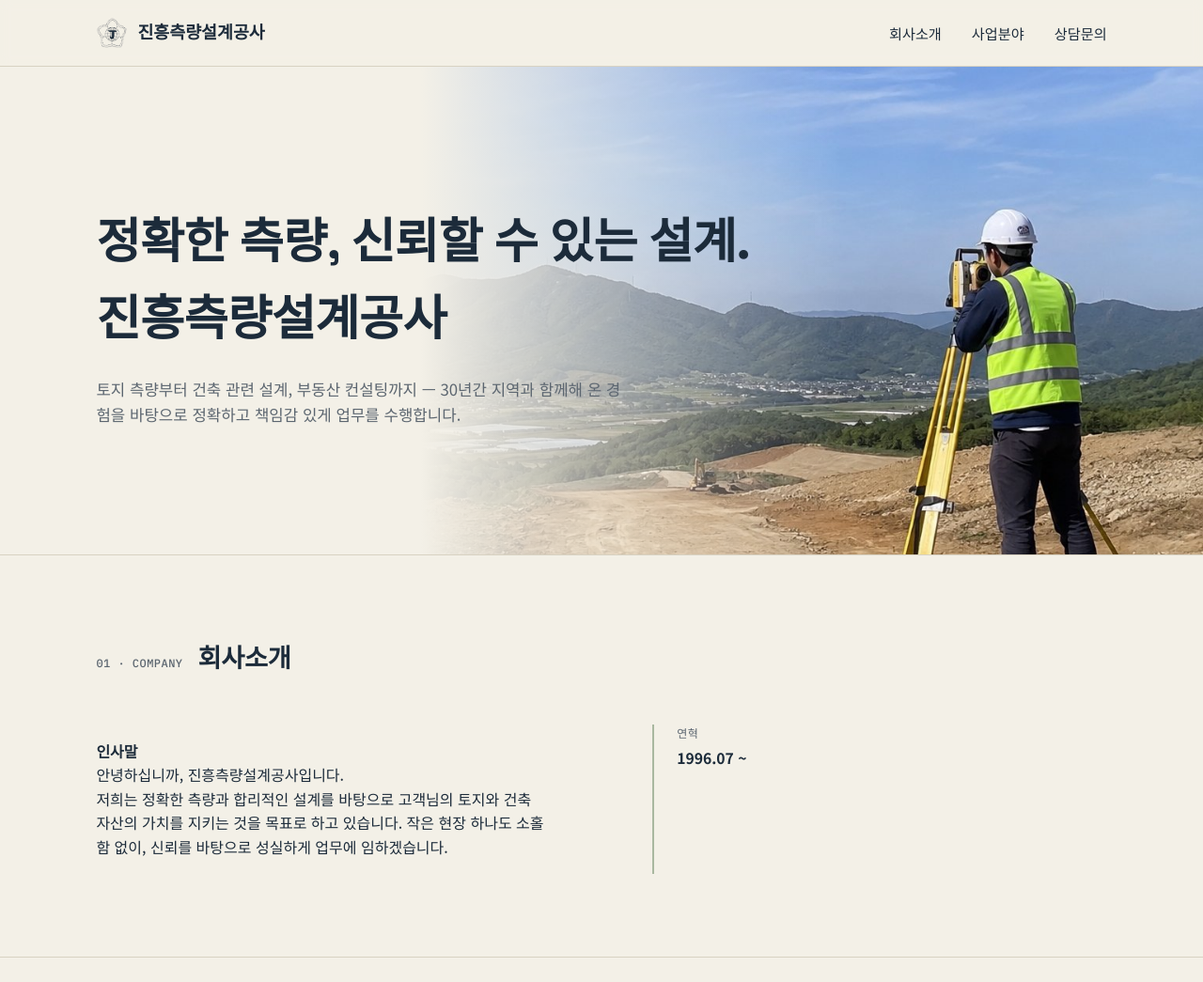
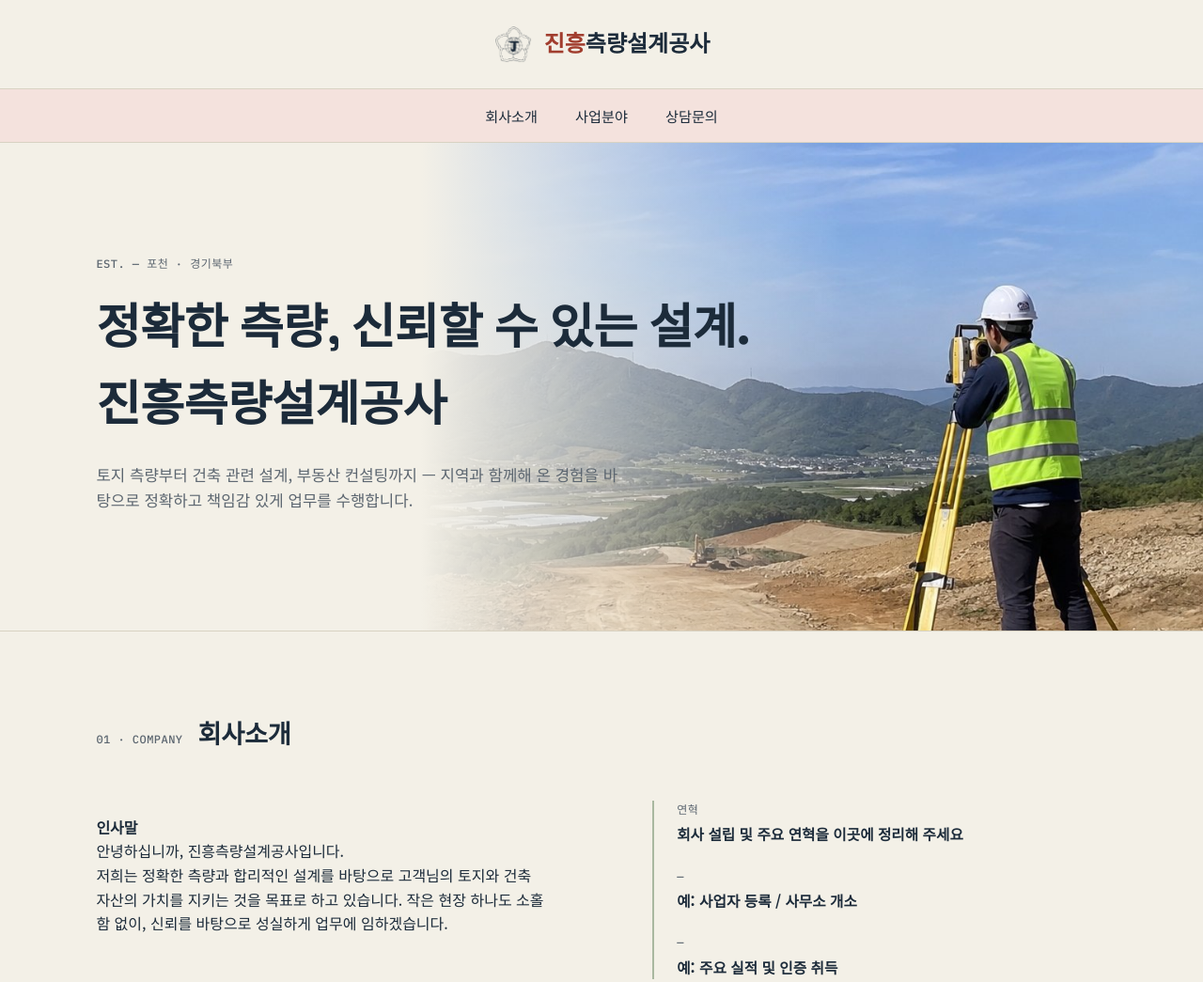
Before and after one commit to hje7924/hje7924, a plain HTML site: page index.html in a window 1280 px wide. Shown: the top 1045 px of the page at 94% size. Drawn offline with Linux system fonts and the light colour scheme.

Commit message:
Add files via upload

```diff
--- a/content.js
+++ b/content.js
@@ -8,8 +8,9 @@
 
 const content = {
 
-  // 상단 로고 옆에 표시되는 회사명
-  companyName: "진흥측량설계공사",
+  // 상단 로고 옆에 표시되는 회사명 (앞부분은 빨간색으로 강조됩니다)
+  companyNamePrefix: "진흥",
+  companyNameRest: "측량설계공사",
 
   // 로고 이미지 파일명 (이 파일과 같은 폴더에 이미지를 넣고 파일명을 적으면 자동으로 적용됩니다)
   // 예: "logo.png"  /  비워두면(따옴표만 "") 기본 심볼이 대신 표시됩니다.
@@ -17,10 +18,10 @@
 
   // 맨 위 큰 배너(히어로) 영역
   hero: {
-    eyebrow: " ",       // 작은 라벨 문구
+    eyebrow: "EST. — 포천 · 경기북부",       // 작은 라벨 문구
     titleLine1: "정확한 측량, 신뢰할 수 있는 설계.",
     titleLine2: "진흥측량설계공사",
-    lead: "토지 측량부터 건축 관련 설계, 부동산 컨설팅까지 — 30년간 지역과 함께해 온 경험을 바탕으로 정확하고 책임감 있게 업무를 수행합니다.",
+    lead: "토지 측량부터 건축 관련 설계, 부동산 컨설팅까지 — 지역과 함께해 온 경험을 바탕으로 정확하고 책임감 있게 업무를 수행합니다.",
     image: "hero.jpg"   // 이 파일과 같은 폴더에 사진을 넣고 파일명을 적으면 됩니다
   },
 
@@ -30,9 +31,9 @@
 
     // 연혁 목록: 필요한 만큼 { } 덩어리를 늘리거나 줄일 수 있어요
     timeline: [
-      { year: "연혁", text: "1996.07 ~" },
-      { year: " ",    text: " " },
-      { year: " ",    text: " " }
+      { year: "연혁", text: "회사 설립 및 주요 연혁을 이곳에 정리해 주세요" },
+      { year: "—",    text: "예: 사업자 등록 / 사무소 개소" },
+      { year: "—",    text: "예: 주요 실적 및 인증 취득" }
     ]
   },
 
@@ -46,15 +47,15 @@
   // 상담문의 섹션의 연락처 정보
   contact: {
     message: "아래 번호와 이메일로 편하게 연락 주세요.",
-    address: "경기도 포천시 중앙로 86 2층, 진흥측량설계공사",
-    phone:   "031-536-6886",
-    email:   "chj0726@naver.com",
+    address: "경기도 포천시 (상세 주소 입력)",
+    phone:   "000-0000-0000",
+    email:   "example@jinheung.co.kr",
     hours:   "평일 09:00 – 18:00"
   },
 
   // 맨 아래 푸터
   footer: {
-    copyright: "진흥측량설계공사",
+    copyright: "© 2026 진흥측량설계공사. All rights reserved.",
     location:  "Pocheon, Gyeonggi-do"
   }
 };
--- a/index.html
+++ b/index.html
@@ -20,6 +20,8 @@
     --amber:#D9932E;
     --slate:#5C6670;
     --line:#D8D2C2;
+    --brand-red:#A13D2E;
+    --brand-red-tint:#F4E2DD;
     /* 콘텐츠 최대 폭 설정 (네이버 메인 콘텐츠 영역 느낌 유지) */
     --max-width: 1280px;
   }
@@ -46,42 +48,61 @@
   }
   a{color:inherit;}
 
-  /* ---------- Header ---------- */
+  /* ---------- Header (logo row) ---------- */
   header{
+    background:var(--paper);
+    border-bottom:1px solid var(--line);
+  }
+  .logo-row{
+    max-width:var(--max-width);
+    margin:0 auto;
+    padding:26px 8vw;
+    display:flex;
+    align-items:center;
+    justify-content:center;
+  }
+  .logo{
+    display:flex; align-items:center; gap:12px;
+    font-family:'Space Grotesk',sans-serif;
+    font-weight:700; font-size:1.5rem;
+    color:var(--ink);
+    text-decoration:none;
+  }
+  .logo .brand-red{
+    color:var(--brand-red);
+  }
+  .logo-mark{
+    width:42px;height:42px;flex:none;
+  }
+
+  /* ---------- Sticky navigation bar ---------- */
+  .site-nav{
     position:sticky; top:0; z-index:50;
-    background:rgba(243,240,231,0.92);
+    background:var(--brand-red-tint);
     backdrop-filter:blur(6px);
     border-bottom:1px solid var(--line);
   }
-  .header-inner{
+  .nav-inner{
     max-width:var(--max-width);
     margin:0 auto;
-    padding:18px 8vw;
-    display:flex; align-items:center; justify-content:space-between;
+    padding:0 8vw;
+    display:flex;
+    justify-content:center;
+    gap:32px;
   }
-  .logo{
-    display:flex; align-items:center; gap:10px;
-    font-family:'Space Grotesk',sans-serif;
-    font-weight:700; font-size:1.15rem;
-    color:var(--ink);
-    text-decoration:none;
-  }
-  .logo-mark{
-    width:34px;height:34px;flex:none;
-  }
-  nav{display:flex; gap:32px;}
-  nav a{
+  .site-nav a{
+    display:inline-block;
     font-weight:500; font-size:0.95rem;
     text-decoration:none; color:var(--ink);
-    position:relative; padding:4px 0;
+    position:relative; padding:16px 4px;
   }
-  nav a::after{
+  .site-nav a::after{
     content:"";
-    position:absolute; left:0; bottom:-2px;
+    position:absolute; left:0; bottom:10px;
     width:0; height:2px; background:var(--amber);
     transition:width .25s ease;
   }
-  nav a:hover::after{width:100%;}
+  .site-nav a:hover::after{width:100%;}
 
   /* ---------- Hero ---------- */
   .hero{
@@ -198,22 +219,25 @@
   }
 
   @media (max-width:760px){
-    nav{display:none;}
     .hero-image{display:none;}
     .hero{min-height:auto;}
     .intro-grid{grid-template-columns:1fr; gap:36px;}
     .field-grid{grid-template-columns:1fr;}
-    .header-inner, .hero-inner, .section-inner, footer{
+    .logo-row, .nav-inner, .hero-inner, .section-inner, footer{
       padding-left:5vw;
       padding-right:5vw;
     }
+    .logo{font-size:1.2rem;}
+    .logo-mark{width:34px; height:34px;}
+    .nav-inner{gap:18px;}
+    .site-nav a{font-size:0.85rem; padding:12px 2px;}
   }
 </style>
 </head>
 <body>
 
 <header>
-  <div class="header-inner">
+  <div class="logo-row">
     <a href="#top" class="logo">
       <svg class="logo-mark" id="logoMark" viewBox="0 0 34 34" fill="none" xmlns="http://www.w3.org/2000/svg">
         <circle cx="17" cy="17" r="16" stroke="#1C2B3A" stroke-width="1.4"/>
@@ -225,15 +249,18 @@
         <line x1="27" y1="17" x2="33" y2="17" stroke="#1C2B3A" stroke-width="1.2"/>
       </svg>
       <img class="logo-mark" id="logoImage" style="display:none; object-fit:contain;" alt="로고">
-      <span id="companyName">진흥측량설계공사</span>
+      <span><span class="brand-red" id="companyNameRed"></span><span id="companyNameRest"></span></span>
     </a>
-    <nav>
-      <a href="#intro">회사소개</a>
-      <a href="#fields">사업분야</a>
-      <a href="#contact">상담문의</a>
-    </nav>
   </div>
 </header>
+
+<nav class="site-nav">
+  <div class="nav-inner">
+    <a href="#intro">회사소개</a>
+    <a href="#fields">사업분야</a>
+    <a href="#contact">상담문의</a>
+  </div>
+</nav>
 
 <section class="hero" id="top">
   <img class="hero-image" id="heroImage" alt="측량 현장">
@@ -292,7 +319,8 @@
 
 <script src="content.js"></script>
 <script>
-  document.querySelectorAll('#companyName').forEach(el => el.textContent = content.companyName);
+  document.getElementById('companyNameRed').textContent = content.companyNamePrefix;
+  document.getElementById('companyNameRest').textContent = content.companyNameRest;
 
   if (content.logoImage && content.logoImage.trim() !== "") {
     document.getElementById('logoImage').src = content.logoImage;
```
